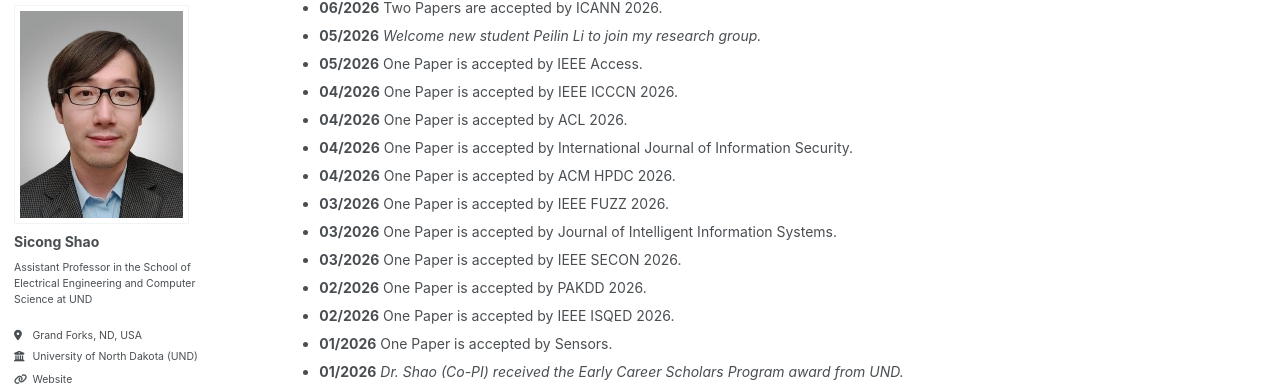
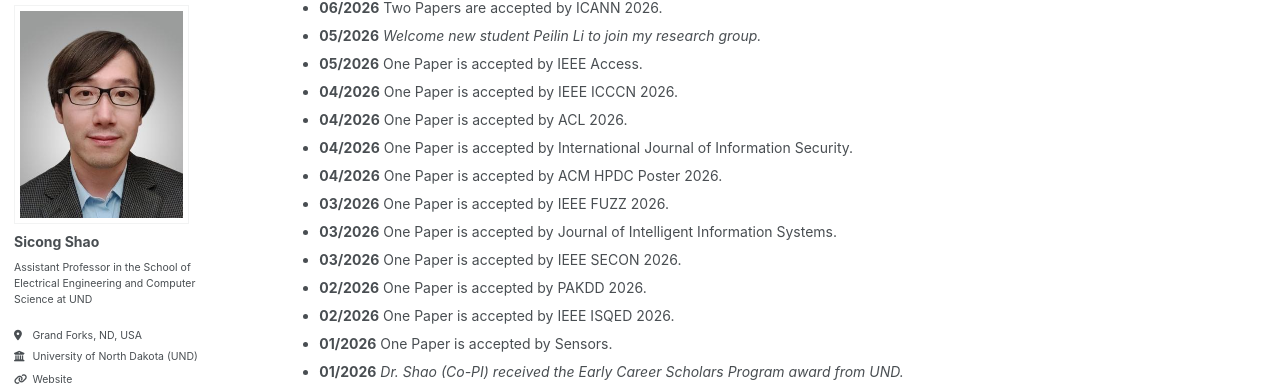
Before and after one commit to sicongshao/sicongshao.github.io, a Jekyll site: the page built from _pages/about.md, in a window 1280 px wide and 900 px high, scrolled down 851 px. Shown: the part 93-479 px from the top of the window. Built offline with Jekyll 4.4.1, drawn with Linux system fonts in a browser that asks for light colours; some web fonts are replaced.

Commit message:
first commit

```diff
--- a/_pages/about.md
+++ b/_pages/about.md
@@ -43,7 +43,7 @@ News
 * **04/2026** One Paper is accepted by IEEE ICCCN 2026.
 * **04/2026** One Paper is accepted by ACL 2026.
 * **04/2026** One Paper is accepted by International Journal of Information Security.
-* **04/2026** One Paper is accepted by ACM HPDC 2026.
+* **04/2026** One Paper is accepted by ACM HPDC Poster 2026.
 * **03/2026** One Paper is accepted by IEEE FUZZ 2026.
 * **03/2026** One Paper is accepted by Journal of Intelligent Information Systems.
 * **03/2026** One Paper is accepted by IEEE SECON 2026.
--- a/_pages/publications.html
+++ b/_pages/publications.html
@@ -32,7 +32,7 @@ author_profile: true
 
 
 <li>
-  Q. Shi, Z. Yang, and S. Shao, <strong>"Robust Ensemble Log Anomaly Detection for High-performance Parallel and Distributed Computing Systems,"</strong> <i>35th ACM International Symposium on High-Performance Parallel and Distributed Computing (HPDC) -Poster </i>, 2026. (Accepted for Publication)
+  Q. Shi, Z. Yang, and S. Shao, <strong>"Robust Ensemble Log Anomaly Detection for High-performance Parallel and Distributed Computing Systems,"</strong> <i>35th ACM International Symposium on High-Performance Parallel and Distributed Computing (HPDC) -Poster</i>, 2026 (Accepted for Publication)
 </li>
 <br>
 
```
